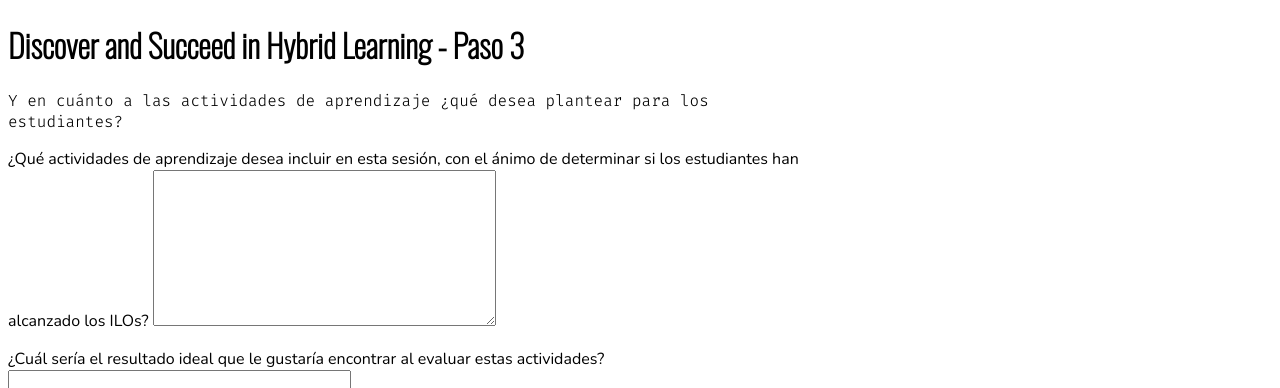
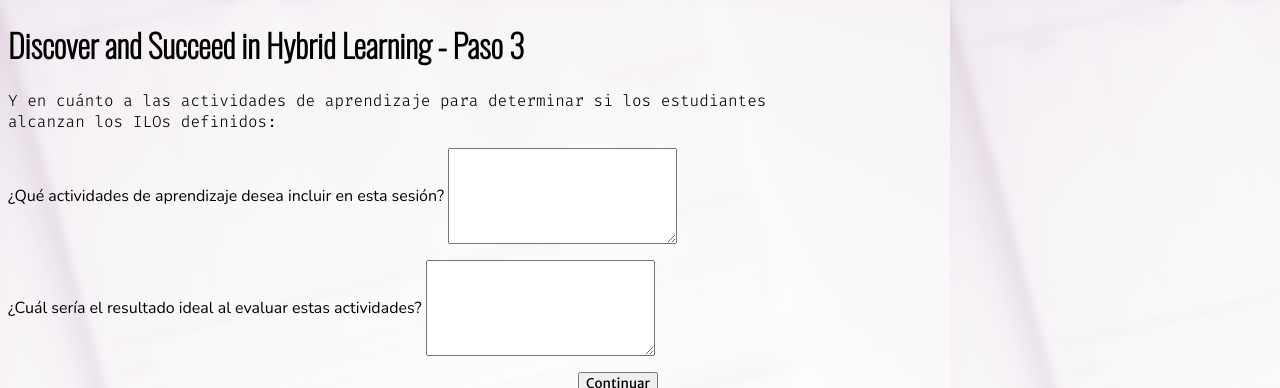
Before and after one commit to jamslug10/DaSHL, a Django app: page /planner/step3/ in a window 1280 px wide. Shown: the top 388 px of the page. Run offline with Django 3.2, Linux system fonts and the light colour scheme.

Commit message:
TextField and CharField sizes were adjusted, all widgets has been aligned and a bg has added

```diff
--- a/planner/forms.py
+++ b/planner/forms.py
@@ -3,11 +3,12 @@ from .models import Teaching_method
 
 class Step1Form(forms.Form):
     skill = forms.CharField(label="Competencia asociada al curso",
-                            max_length = 255)
+                            max_length = 255,
+                            widget=forms.TextInput(attrs={"size":53}))
     clo = forms.CharField(label="Resultado Esperado de Aprendizaje para el Curso (CLO)",
-                          widget=forms.Textarea)
+                          widget=forms.Textarea(attrs={"rows":5, "cols":26}))
     ilo = forms.CharField(label="Resultado Esperado de Aprendizaje para la Sesión (ILO)",
-                          widget=forms.Textarea)
+                          widget=forms.Textarea(attrs={"rows":5, "cols":26}))
 
     TEACHING_METHOD_CHOICES = [(teaching_method.id, teaching_method.teaching_method_name)
                    for teaching_method in Teaching_method.objects.all()]
@@ -17,15 +18,19 @@ class Step1Form(forms.Form):
 
 class Step2Form(forms.Form):
     content_description = forms.CharField(label="¿Cuál es el contenido que desea presentar\
-                                           en esta sesión?", widget=forms.Textarea)
+                                           en esta sesión?",
+                                        widget=forms.Textarea(attrs={"rows":5, "cols":26}))
     content_delivery_method = forms.CharField(label="¿De qué manera desea que los estudiantes\
-                                               accedan a este contenido?", widget=forms.Textarea)
+                                               accedan a este contenido?",
+                                        widget=forms.Textarea(attrs={"rows":5, "cols":26}))
     intended_content_use = forms.CharField(label="¿Qué espera que los estudiantes hagan con \
-                                           esta nueva información?", widget=forms.Textarea)
+                                           esta nueva información?",
+                                        widget=forms.Textarea(attrs={"rows":5, "cols":26}))
 
 class Step3Form(forms.Form):
     learning_activities = forms.CharField(label="¿Qué actividades de aprendizaje desea incluir en \
-                                         esta sesión, con el ánimo de determinar si los estudiantes \
-                                         han alcanzado los ILOs?", widget=forms.Textarea)
-    ideal_outcome = forms.CharField(label="¿Cuál sería el resultado ideal que le gustaría encontrar \
-                                   al evaluar estas actividades?", widget=forms.Textarea)
+                                         esta sesión?",
+                                        widget=forms.Textarea(attrs={"rows":5, "cols":26}))
+    ideal_outcome = forms.CharField(label="¿Cuál sería el resultado ideal al evaluar estas \
+                                    actividades?",
+                                    widget=forms.Textarea(attrs={"rows":5, "cols":26}))
--- a/planner/static/planner/style.css
+++ b/planner/static/planner/style.css
@@ -34,15 +34,21 @@
 
 label {
     font-family: 'Nunito', sans-serif;
+    vertical-align: middle;
 }
 
 input {
     font-family: 'Nunito', sans-serif;
 }
 
+textarea {
+    font-family: 'Nunito', sans-serif;
+    vertical-align: middle;
+}
+
 input[type="submit"] {
     font-family: 'Merriweather Sans', sans-serif;
-    margin: 0 20px 0 590px;
+    margin: 0 20px 0 570px;
 }
 
 select {
@@ -54,9 +60,10 @@ td {
 }
 
 .footer_logo {
-    padding: 0 20px 0 580px;
+    padding: 0 20px 0 560px;
 }
 
 body {
     width: 800px;
+    background-image: url("images/background.png");
 }
--- a/planner/templates/planner/step3.html
+++ b/planner/templates/planner/step3.html
@@ -8,8 +8,8 @@
   </head>
   <body>
     <h1 class="page_title">Discover and Succeed in Hybrid Learning - Paso 3</h1>
-    <p class="instructions">Y en cuánto a las actividades de aprendizaje ¿qué desea plantear
-    para los estudiantes?
+    <p class="instructions">Y en cuánto a las actividades de aprendizaje para determinar si los
+    estudiantes alcanzan los ILOs definidos:
     </p>
     <form action="{% url 'planner:step4' %}" method="post">
         {% csrf_token %}
--- a/planner/views.py
+++ b/planner/views.py
@@ -2,7 +2,8 @@ from django.shortcuts import render
 from django.http import HttpResponse, HttpResponseRedirect
 from django.urls import reverse
 
-from .models import Teaching_method, Skill, Clo, Ilo
+# from .models import Teaching_method, Skill, Clo, Ilo
+from .models import Teaching_method
 from .forms import Step1Form, Step2Form, Step3Form
 
 # Create your views here.
@@ -68,11 +69,14 @@ def step4(request):
     aux_learning_activities = request.POST.get("learning_activities")
     aux_ideal_outcome = request.POST.get("ideal_outcome")
 
+    literal_teaching_method = Teaching_method.objects.get(id=aux_teaching_method)
+
     context={
         'skill': aux_skill,
         'clo': aux_clo,
         'ilo': aux_ilo,
-        'teaching_method': aux_teaching_method,
+        # 'teaching_method': aux_teaching_method,
+        'teaching_method': literal_teaching_method,
         'content': aux_content,
         'delivery_method': aux_delivery_method,
         'intended_use': aux_intended_use,
```
Also changed, not shown: db.sqlite3, planner/static/planner/images/background.png (added).
